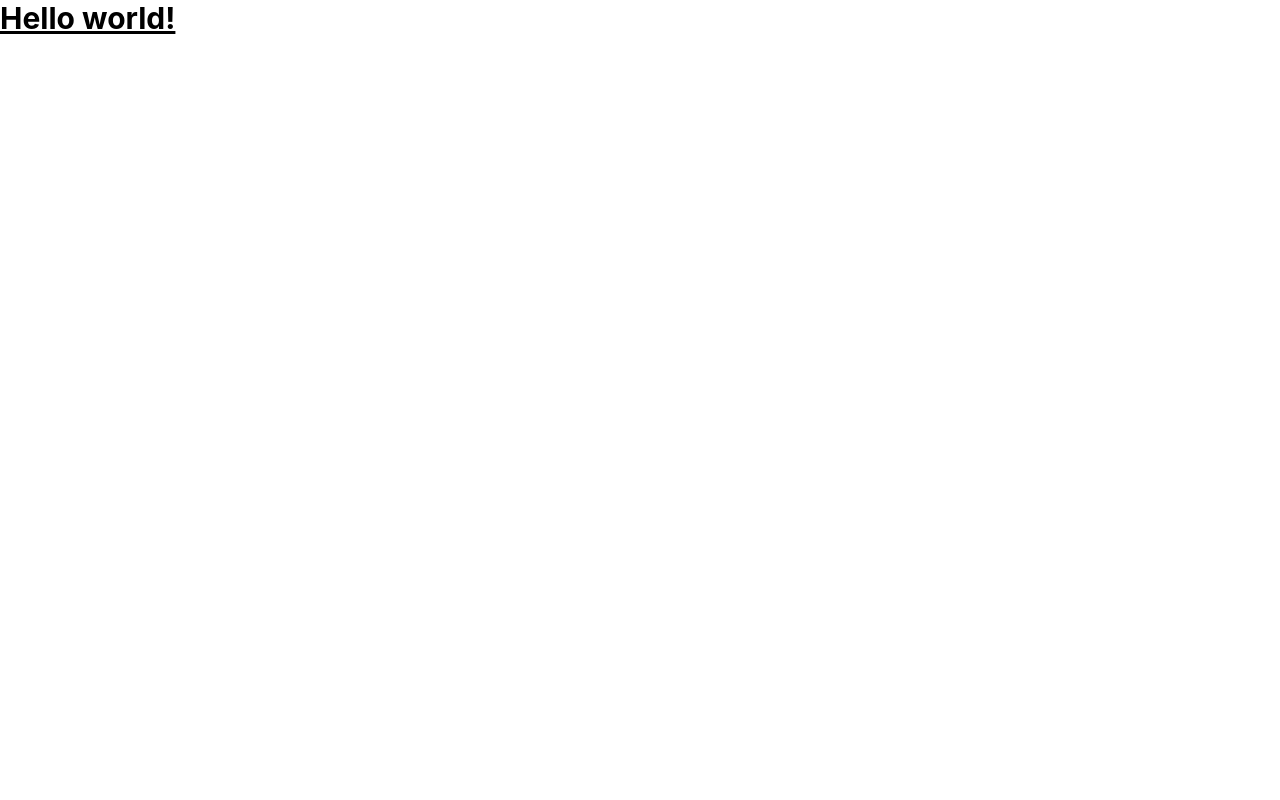
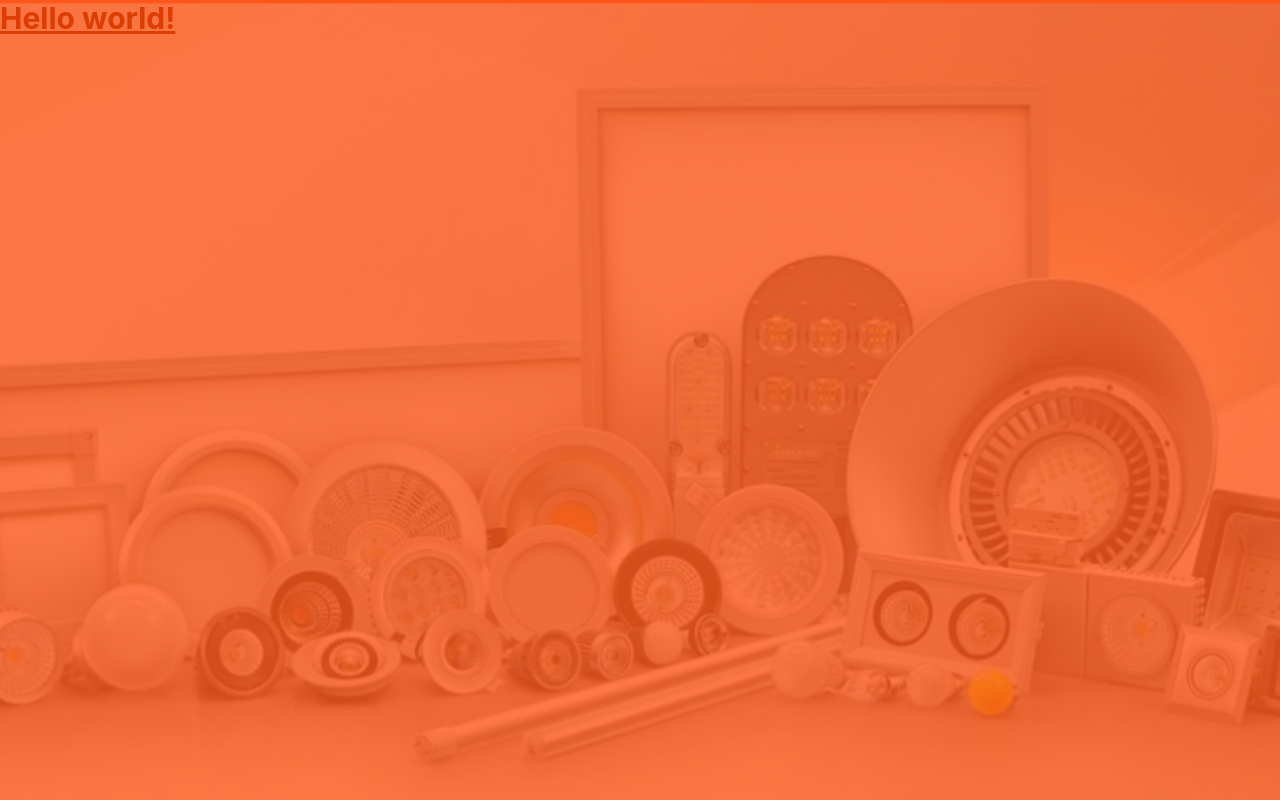
Before and after one commit to Kushagr06/OrangeLights, a React (Create React App) app: page / in a window 1280 px wide. Built offline with nearby package versions, Linux system fonts and the light colour scheme.

Commit message:
navbar_started

```diff
--- a/src/App.js
+++ b/src/App.js
@@ -2,8 +2,8 @@
 
 function App() {
   return (
-    <div className="App">
-     <h1 className="text-3xl font-bold underline">
+    <div className="App bg-hero-bgs h-screen w-full bg-no-repeat bg-cover bg-center">
+     <h1 className="text-3xl font-bold underline text-secorange">
     Hello world!
     </h1>
     </div>
--- /dev/null
+++ b/src/components/navbar.js
@@ -0,0 +1,61 @@
+import React,{useState} from 'react'
+import Heading from './assets/headpic.png'
+import {Link} from 'react-router-dom';
+import './master.css';
+
+function Navbar() {
+   const [toggle, settoggle] = useState('hidden ')
+
+ const prop=` w-full md:block md:w-auto sm:mt-8 ${toggle}`
+  return (
+  <div className=' overflow-clip pb-28 bg-backcol  '>
+<nav  className="px-2 sm:px-4 py-3 rounded fixed top-0 left-0 right-0 z-10 overflow-hidden bg-backcol ">
+  <div className="container flex flex-wrap items-center justify-between mx-auto">
+
+    <Link to="/">
+        <button>
+        <img src={Heading} className=" h-[10vw] sm:h-14 flex justify-center mx-5 hover:scale-125 hover:translate-y-2 duration-150" alt="IEMCTLogo" />
+        </button>
+    </Link>
+
+    <button data-collapse-toggle="navbar-sticky" type="button" className="inline-flex items-center p-2 ml-3 text-sm text-iemctwhite rounded-lg md:hidden hover:bg-gray-100 focus:outline-none focus:ring-2 focus:ring-gray-200 " aria-controls="navbar-default" aria-expanded="false" onClick={ ()=>{toggle==='hidden'?settoggle(' '):settoggle('hidden') }}
+    >
+
+    <svg className="h-8 w-8" viewBox="0 0 64 64" xmlns="http://www.w3.org/2000/svg" fill="none" stroke="#000000"><line x1="16" y1="32" x2="48" y2="32"/><line x1="16" y1="20" x2="48" y2="20"/><line x1="16" y1="44" x2="48" y2="44"/></svg>
+    </button>
+
+    <div className={prop} id="navbar-sticky">
+      <ul className="flex flex-col p-4 md:flex-row md:space-x-10 md:text-sm md:font-medium md:border-0 px-16 ">
+
+        <li>
+          <Link to="/events" className=" md:text-xl block py-2 pl-3 pr-4 text-gray-300 rounded hover:bg-gray-50 md:hover:bg-transparent md:border-0 md:hover:text-gray-50 md:p-0">
+            <button>
+            Events
+            </button>
+            </Link>
+        </li>
+        <li>
+          <Link to="/members" className=" md:text-xl block py-2 pl-3 pr-4 text-gray-300 rounded hover:bg-gray-50 md:hover:bg-transparent md:border-0 md:hover:text-gray-50 md:p-0">
+            <button>
+            Members
+            </button>
+            </Link>
+        </li>
+        <li>
+          <Link to="/alumni" className=" md:text-xl block py-2 pl-3 pr-4 text-gray-300 rounded hover:bg-gray-50 md:hover:bg-transparent md:border-0 md:hover:text-gray-50 md:p-0">
+            <button>
+            Alumni
+            </button>
+            </Link>
+        </li>
+
+      </ul>
+    </div>
+
+  </div>
+</nav>
+    </div>
+  )
+}
+
+export default Navbar
--- a/tailwind.config.js
+++ b/tailwind.config.js
@@ -2,7 +2,17 @@
 module.exports = {
   content: ["./src/**/*.{html,js}"],
   theme: {
-    extend: {},
+    colors: {
+      'morange': '#FF5719',
+      'secorange':'#DB3D03',
+      'mwhite':'#ffffff'
+    },
+    extend: {
+      backgroundImage: {
+        'hero-bgs': "url('./assets/heroImage.png')",
+      },
+
+    },
   },
   plugins: [],
 }
```
Also changed, not shown: src/assets/heroImage.png (added), src/assets/main_logo.png (added), 1 other file (tests, documents, lock files or other folders).
